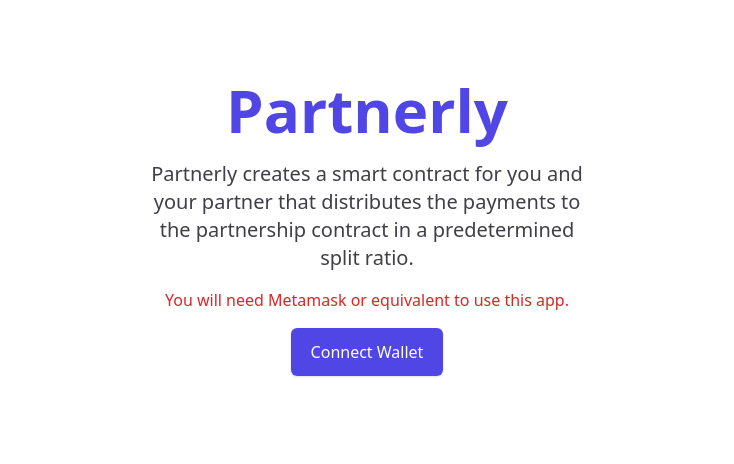
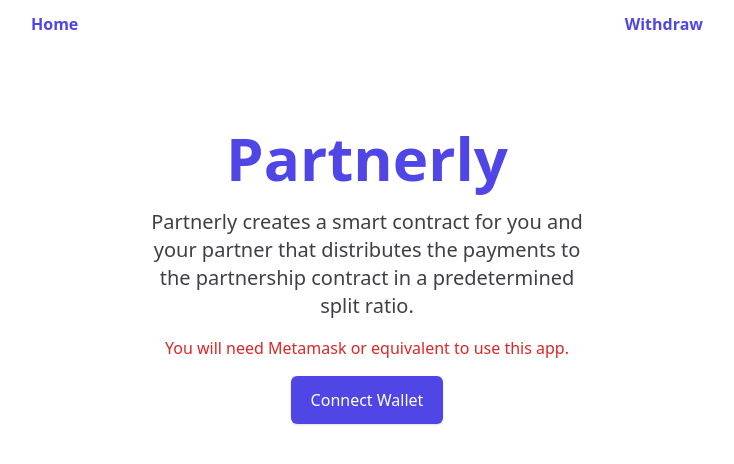
Before and after one commit to hibernationTheory/partnerly-demo, a Next.js app: page / in a window 1280 px wide. Shown: the top 464 px of the page, without its empty margins (273-1007 px from the left). Built offline with nearby package versions, Linux system fonts and the light colour scheme.

Commit message:
initial commit for 10

```diff
--- a/pages/_app.js
+++ b/pages/_app.js
@@ -1,11 +1,28 @@
-import "../styles/globals.css";
+import Link from 'next/link'
+
+import '../styles/globals.css'
 
 function MyApp({ Component, pageProps }) {
   return (
     <>
+      <header className="py-3 flex justify-center">
+        <div className="flex items-center justify-between w-full max-w-2xl">
+          <Link href="/">
+            <a className={`font-bold text-indigo-600 hover:text-indigo-700`}>
+              Home
+            </a>
+          </Link>
+
+          <Link href="/withdraw">
+            <a className={`font-bold text-indigo-600 hover:text-indigo-700`}>
+              Withdraw
+            </a>
+          </Link>
+        </div>
+      </header>
       <Component {...pageProps} />
     </>
-  );
+  )
 }
 
-export default MyApp;
+export default MyApp
```
